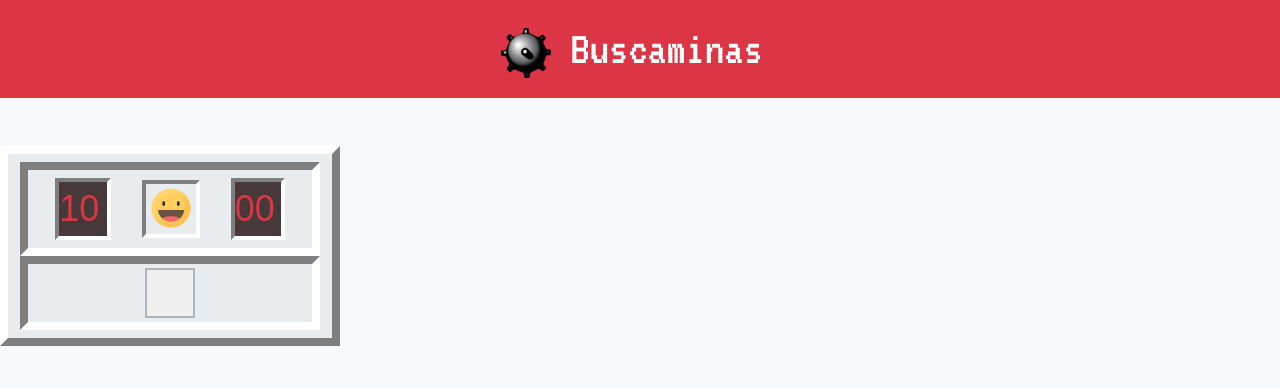
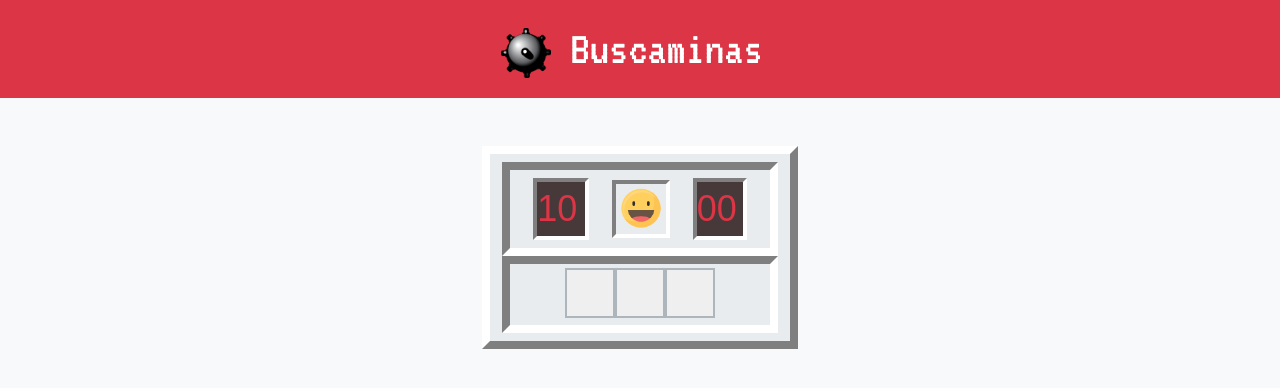
Before and after one commit to pacomastermind/cursoReact, a React (Create React App) app in the folder buscaminas/: page / in a window 1280 px wide. Shown: the top 388 px of the page. Built offline with nearby package versions, Linux system fonts and the light colour scheme; a web font is replaced by a local one.

Commit message:
Primer componente

```diff
--- a/buscaminas/src/App.js
+++ b/buscaminas/src/App.js
@@ -1,9 +1,10 @@
 import logo from './logo.svg';
 import './App.css';
+import Celda from './Celda';
 
 function App() {
   return (
-    <div classname="container text-center" style={{ width: 340 }}>
+    <div className="container text-center" style={{ width: 340 }}>
       <div className="grid bg-body-secondary py-2 px-4 borderOutSide m-0">
         <div className="row bg-body-secondary borderInside ">
           <div className="d-flex flex-wrap justify-content-around">
@@ -22,10 +23,9 @@ function App() {
         <div className="row borderInside bg-body-secondary text-center justify-content-center">
           <div className="col my-1 p-0">
             <div className="d-flex flex-wrap justify-content-center">
-              <button
-                className="border border-2 border-dark-subtle fs-2 fw-bold text-success"
-                style={{ minWidth: 50, minHeight: 50 }}
-              />
+              <Celda />
+              <Celda />
+              <Celda />
             </div>
           </div>
         </div>
--- /dev/null
+++ b/buscaminas/src/Celda.js
@@ -0,0 +1,12 @@
+function Celda() {
+    return (
+        <div>
+            <button
+                className="border border-2 border-dark-subtle fs-2 fw-bold text-success"
+                style={{ minWidth: 50, minHeight: 50 }}
+            />
+        </div>
+        );
+    }
+
+export default Celda;
```
